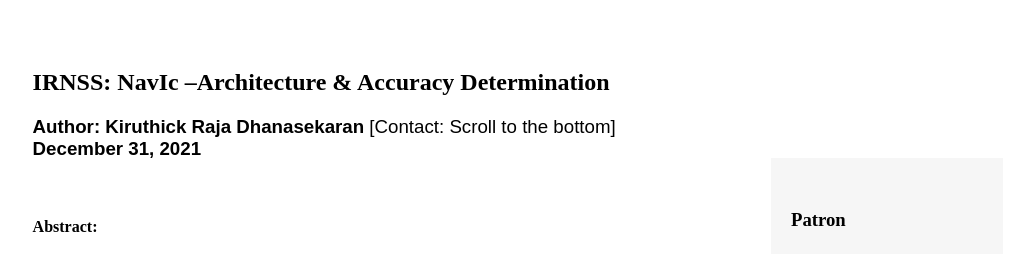
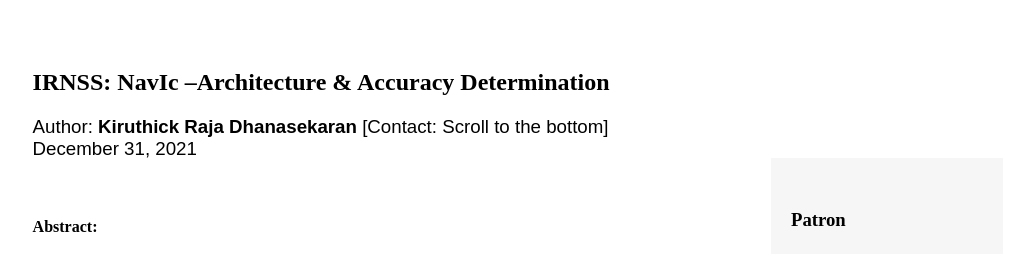
Before and after one commit to Kiruthick-Raja-Dhanasekaran/IRNSS_Blog, a plain HTML site: page index.html in a window 1280 px wide. Shown: the top 254 px of the page, without its empty margins (122-1136 px from the left). Drawn offline with Linux system fonts and the light colour scheme.

Commit message:
Update index.html

```diff
--- a/index.html
+++ b/index.html
@@ -27,7 +27,7 @@
     Main Blog content starts here
     ****************************************************************************-->
       <h1><!-- Blog title --><b style="color: #000000;">IRNSS: NavIc –Architecture & Accuracy Determination</b></h1>
-      <h3 style="color: #000000;"><!-- Tagline --><b>Author: Kiruthick Raja Dhanasekaran</b> [Contact: Scroll to the bottom]<br><b>December 31, 2021</b></h3><br>
+      <h3 style="color: #000000;"><!-- Tagline -->Author: <b>Kiruthick Raja Dhanasekaran</b> [Contact: Scroll to the bottom]<br>December 31, 2021</h3><br>
       <!--<div id="bannerImage"><img src="BlogPostAssets/images/SliderLayerImage.png" alt=""/></div>-->
      <h4>Abstract:</h4>
 
```
